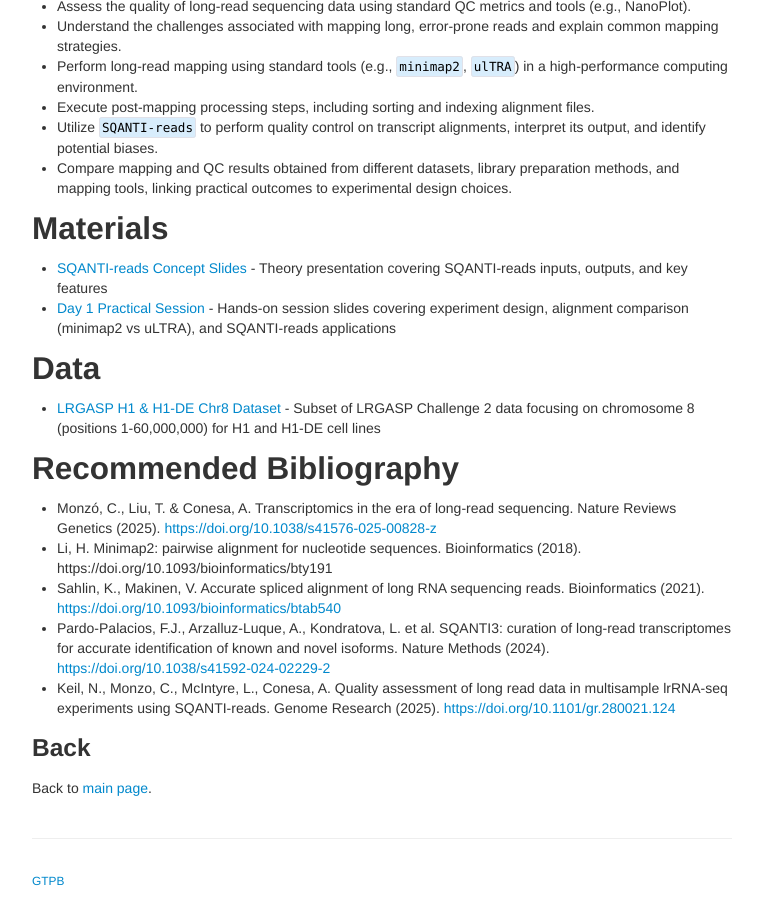
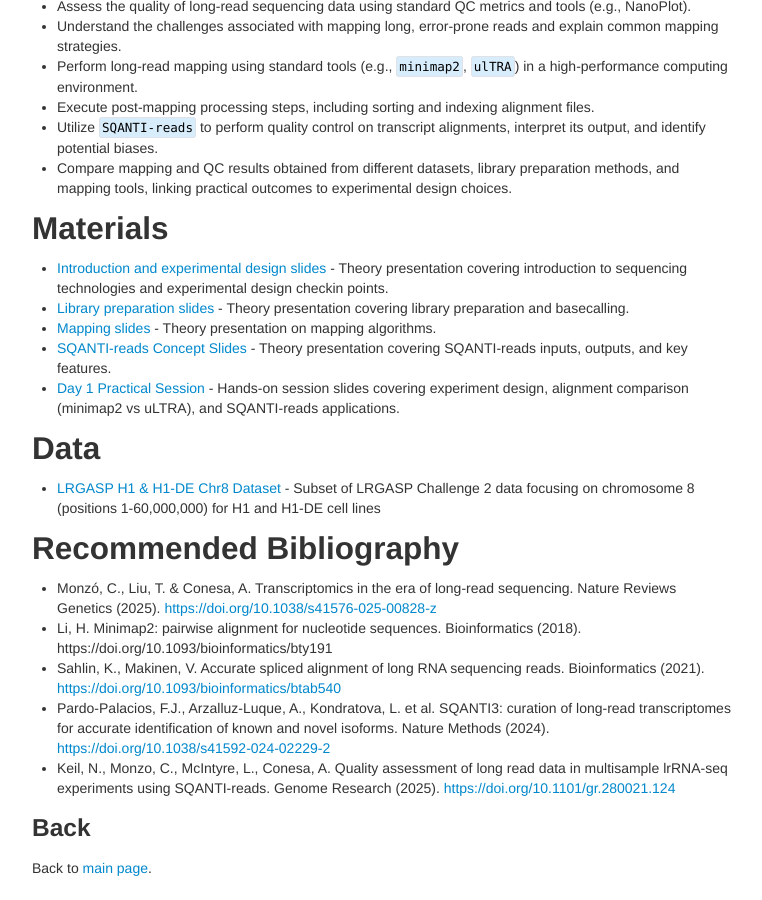
Before and after one commit to longTREC/summer_school, a Jekyll site: the page built from pages/day1.md, in a window 1280 px wide and 900 px high, scrolled down 2418 px. Shown: the whole window, without its empty margins (258-1020 px from the left). Built offline with Jekyll 4.4.1, drawn with Linux system fonts in a browser that asks for light colours.

Commit message:
Update links to materials day 1

```diff
--- a/pages/day1.md
+++ b/pages/day1.md
@@ -42,7 +42,6 @@ schemadotorg:
 | 16:45 - 17:05 | Results Discussion and Interpretation                           | <u>Tian & Sami</u>: Group discussion to review mapping results and SQANTI-reads findings. Participants compare mapping rates and splice junction classifications, linking practical outcomes back to theoretical concepts and experimental design choices                                                                                                                                                         |
 | 17:05 - 17:15 | Wrap-up & Next Steps                           | <u>Tian, Sami, Satrio & Carolina</u>: Conclude the day with a recap of key takeaways: long-read platform comparison, experimental design strategies, mapping techniques, and QC interpretation. Discuss next steps, provide further resources, and possibly close with a final poll or quiz to reinforce learning                                                                                                                                                         |
 
-
 ## Learning Objectives
 * Understand the fundamental principles, advantages, and limitations of PacBio and Nanopore long-read sequencing technologies.
 * Evaluate the trade-offs between different long-read platforms, read lengths, and sequencing depths for specific experimental goals.
@@ -55,14 +54,15 @@ schemadotorg:
 * Utilize `SQANTI-reads` to perform quality control on transcript alignments, interpret its output, and identify potential biases.
 * Compare mapping and QC results obtained from different datasets, library preparation methods, and mapping tools, linking practical outcomes to experimental design choices.
 
-
 ## Materials
-* [SQANTI-reads Concept Slides](../theory/day1/tian/slide/sqanti_reads_concept.pdf) - Theory presentation covering SQANTI-reads inputs, outputs, and key features
-* [Day 1 Practical Session](../practicals/day1/day1_practical.pdf) - Hands-on session slides covering experiment design, alignment comparison (minimap2 vs uLTRA), and SQANTI-reads applications
+* [Introduction and experimental design slides](../theory/day1/LongTREC_presentation_Day1_Carol.pdf) - Theory presentation covering introduction to sequencing technologies and experimental design checkin points.
+* [Library preparation slides](theory/day1/LongTREC_presentation_Day1_Satrio.pdf) - Theory presentation covering library preparation and basecalling.
+* [Mapping slides](../theory/day1/Mapping.pptx) - Theory presentation on mapping algorithms.
+* [SQANTI-reads Concept Slides](../theory/day1/tian/slide/sqanti_reads_concept.pdf) - Theory presentation covering SQANTI-reads inputs, outputs, and key features.
+* [Day 1 Practical Session](../practicals/day1/day1_practical.pdf) - Hands-on session slides covering experiment design, alignment comparison (minimap2 vs uLTRA), and SQANTI-reads applications.
 
 ## Data
 * [LRGASP H1 & H1-DE Chr8 Dataset](https://longtrec-summer-school.s3.us-east-1.amazonaws.com/lrgasp_h1_h1de_chr8_1_60000000.zip) - Subset of LRGASP Challenge 2 data focusing on chromosome 8 (positions 1-60,000,000) for H1 and H1-DE cell lines
-
 
 ## Recommended Bibliography
 * Monzó, C., Liu, T. & Conesa, A. Transcriptomics in the era of long-read sequencing. Nature Reviews Genetics (2025). [https://doi.org/10.1038/s41576-025-00828-z](https://doi.org/10.1038/s41576-025-00828-z)
```
